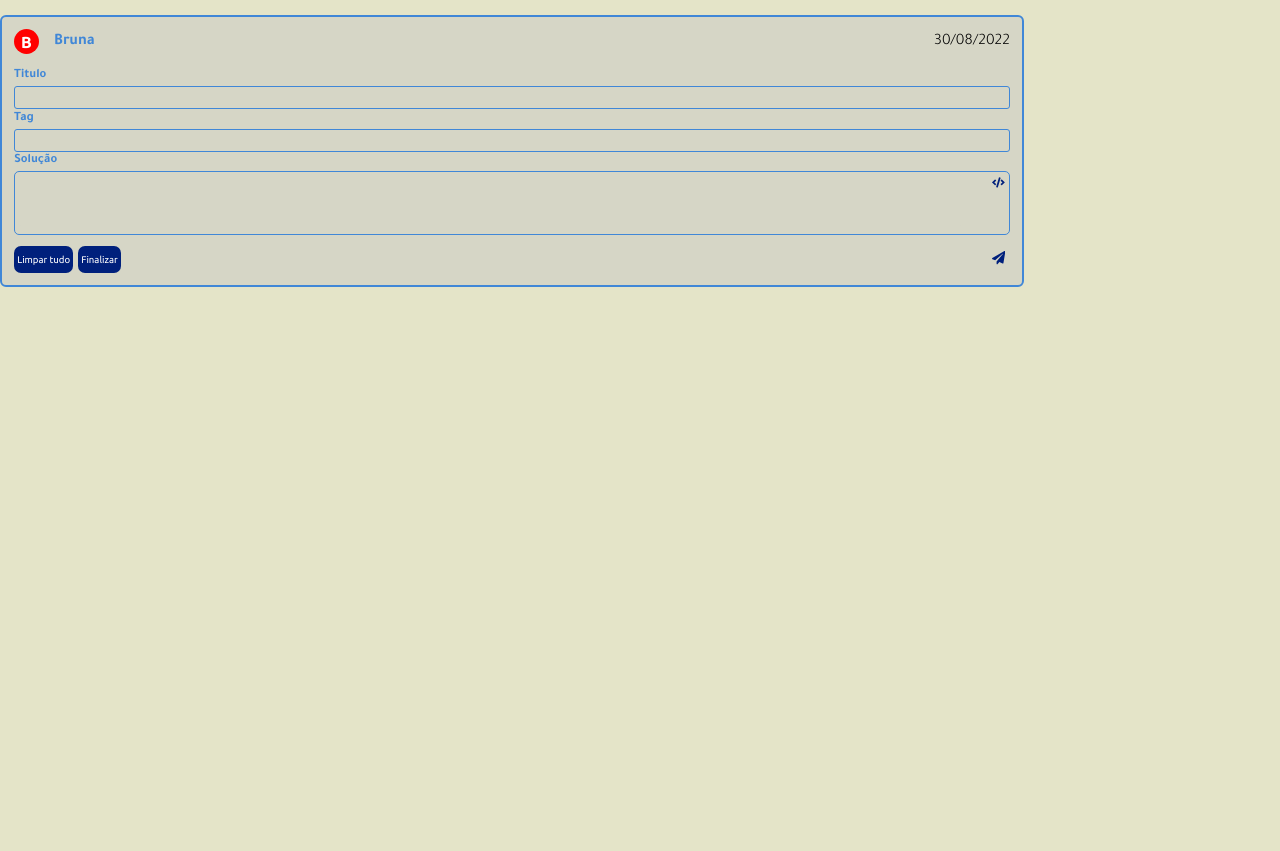
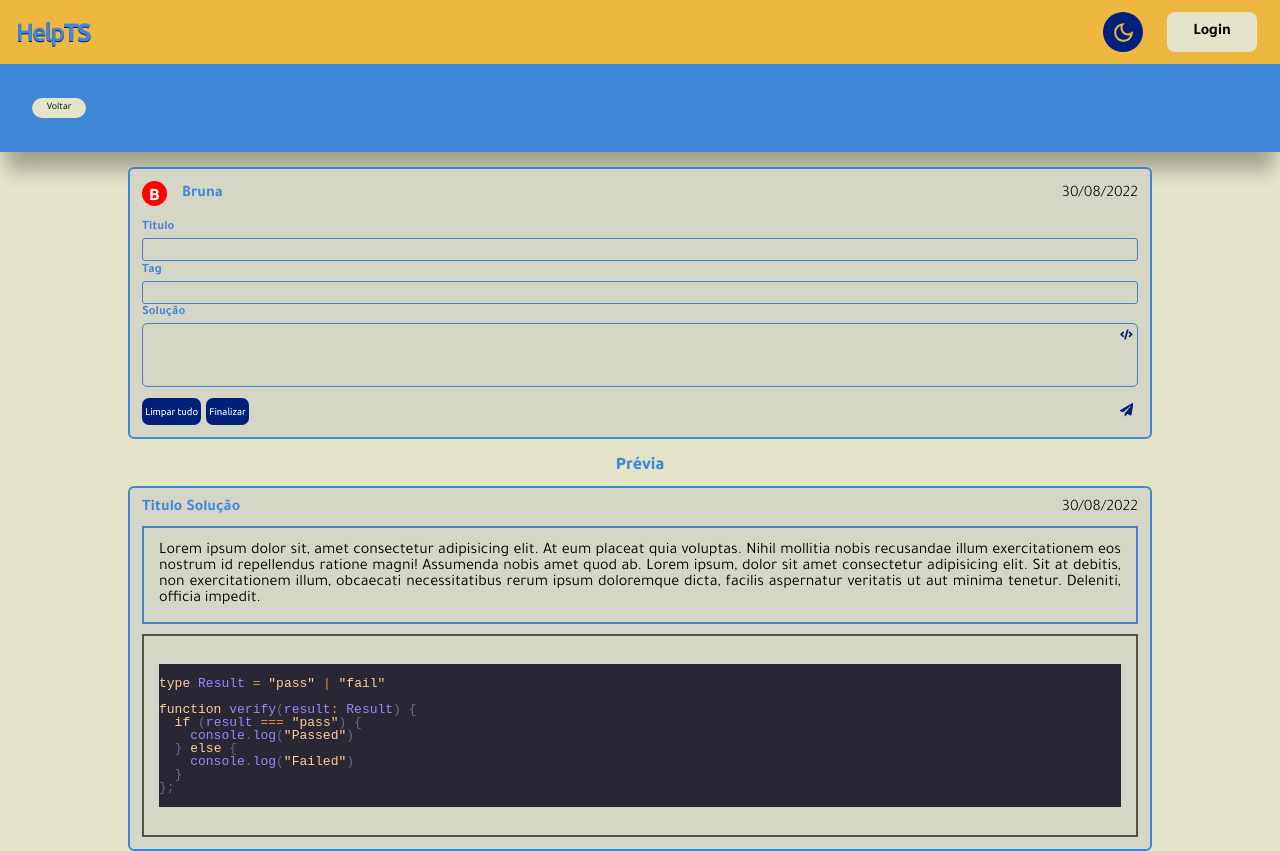
Before and after one commit to projeto-front-end-g5/HelpTS, a React (Create React App) app: page /newpost in a window 1280 px wide. Before the commit the page ends 815 px from the top, so only its background shows below. Built offline with nearby package versions, Linux system fonts and the light colour scheme; no server answers.

Commit message:
feat: preview solution card e page newpost

```diff
--- a/package.json
+++ b/package.json
@@ -13,6 +13,7 @@
     "@types/react-dom": "^18.0.6",
     "axios": "^0.27.2",
     "eslint-config-airbnb": "^19.0.4",
+    "prism-react-renderer": "^1.3.5",
     "react": "^18.2.0",
     "react-dom": "^18.2.0",
     "react-hook-form": "^7.34.2",
@@ -20,8 +21,8 @@
     "react-particles": "^2.2.4",
     "react-router-dom": "^6.3.0",
     "react-scripts": "5.0.1",
+    "react-toastify": "^9.0.8",
     "react-tsparticles": "^2.2.4",
-    "react-toastify": "^9.0.8",
     "styled-components": "^5.3.5",
     "tsparticles": "^2.2.4",
     "tsparticles-slim": "^2.2.4",
--- /dev/null
+++ b/src/components/PreviewSolutionCard/index.tsx
@@ -0,0 +1,57 @@
+import Highlight, { defaultProps } from 'prism-react-renderer';
+import { ContainerCommentTitle } from '../CardComment/style';
+import { ContainerCreatePost } from '../CreatePostCard/style';
+import { DivCodePreview, DivTextPreview } from './style';
+
+const exampleCode = `
+type Result = "pass" | "fail"
+
+function verify(result: Result) {
+  if (result === "pass") {
+    console.log("Passed")
+  } else {
+    console.log("Failed")
+  }
+};
+`;
+
+const PreviewCardSolution = () => (
+  <ContainerCreatePost>
+    <ContainerCommentTitle>
+      <div className='cardComment--name'>
+        <p>Titulo Solução</p>
+      </div>
+      <span>30/08/2022</span>
+    </ContainerCommentTitle>
+
+    <DivTextPreview>
+      <p>
+        Lorem ipsum dolor sit, amet consectetur adipisicing elit. At eum placeat
+        quia voluptas. Nihil mollitia nobis recusandae illum exercitationem eos
+        nostrum id repellendus ratione magni! Assumenda nobis amet quod ab.
+        Lorem ipsum, dolor sit amet consectetur adipisicing elit. Sit at
+        debitis, non exercitationem illum, obcaecati necessitatibus rerum ipsum
+        doloremque dicta, facilis aspernatur veritatis ut aut minima tenetur.
+        Deleniti, officia impedit.
+      </p>
+    </DivTextPreview>
+
+    <DivCodePreview>
+      <Highlight {...defaultProps} code={exampleCode} language='tsx'>
+        {({ className, style, tokens, getLineProps, getTokenProps }) => (
+          <pre className={className} style={style}>
+            {tokens.map((line, i) => (
+              <div {...getLineProps({ line, key: i })}>
+                {line.map((token, key) => (
+                  <span {...getTokenProps({ token, key })} />
+                ))}
+              </div>
+            ))}
+          </pre>
+        )}
+      </Highlight>
+    </DivCodePreview>
+  </ContainerCreatePost>
+);
+
+export default PreviewCardSolution;
--- /dev/null
+++ b/src/components/PreviewSolutionCard/style.ts
@@ -0,0 +1,14 @@
+import styled from 'styled-components';
+
+export const DivTextPreview = styled.div`
+  border: 0.125rem solid var(--blue);
+  padding: 15px;
+  margin-top: 10px;
+  text-align: justify;
+`;
+
+export const DivCodePreview = styled.div`
+  border: 0.125rem solid var(--grey-dark);
+  padding: 15px;
+  margin-top: 10px;
+`;
--- a/src/pages/CreatePost/index.tsx
+++ b/src/pages/CreatePost/index.tsx
@@ -1,5 +1,19 @@
+import ContainerBlue from '../../components/ContainerBlue';
 import CreatePostCard from '../../components/CreatePostCard';
+import Header from '../../components/Header';
+import PreviewCardSolution from '../../components/PreviewSolutionCard';
+import { ContainerPreview } from './style';
 
-const CreatePost = () => <CreatePostCard />;
+const CreatePost = () => (
+  <>
+    <Header />
+    <ContainerBlue />
+    <ContainerPreview>
+      <CreatePostCard />
+      <h3>Prévia</h3>
+      <PreviewCardSolution />
+    </ContainerPreview>
+  </>
+);
 
 export default CreatePost;
--- /dev/null
+++ b/src/pages/CreatePost/style.ts
@@ -0,0 +1,16 @@
+import styled from 'styled-components';
+
+export const ContainerPreview = styled.div`
+  display: flex;
+  flex-direction: column;
+  justify-content: center;
+  align-items: center;
+
+  h3 {
+    color: var(--blue);
+    font-weight: 700;
+    font-family: 'Ubuntu';
+    font-size: 1rem;
+    margin-top: 1rem;
+  }
+`;
```
Also changed, not shown: 1 other file (tests, documents, lock files or other folders).
